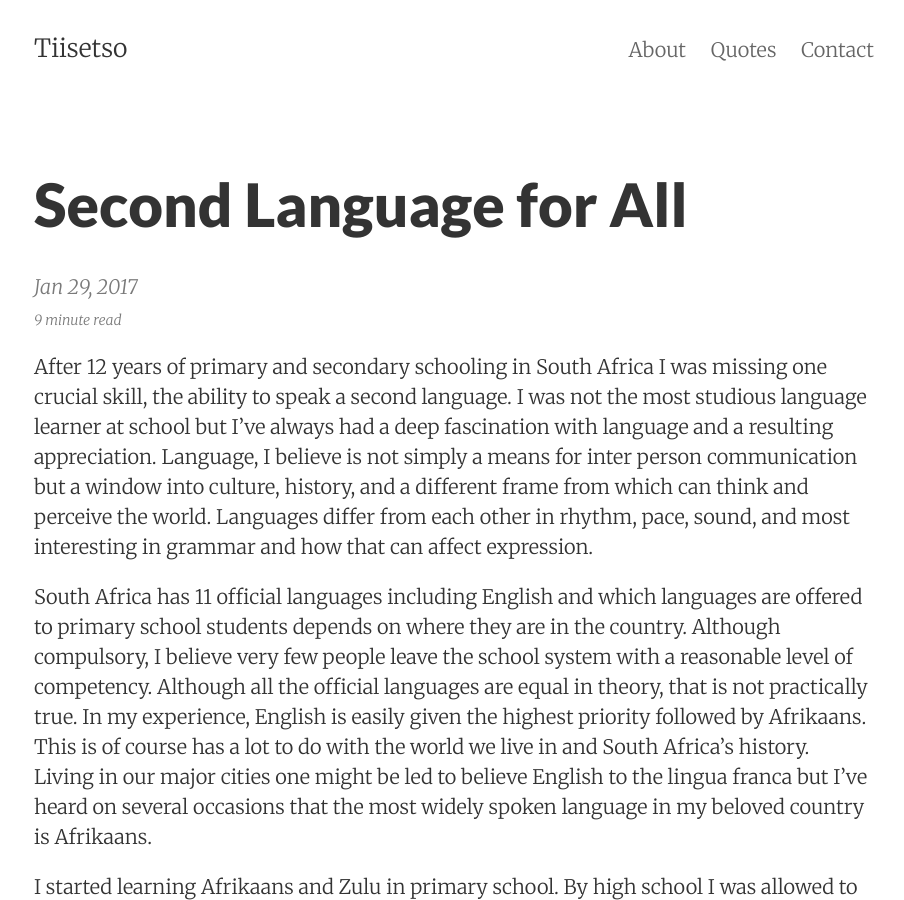
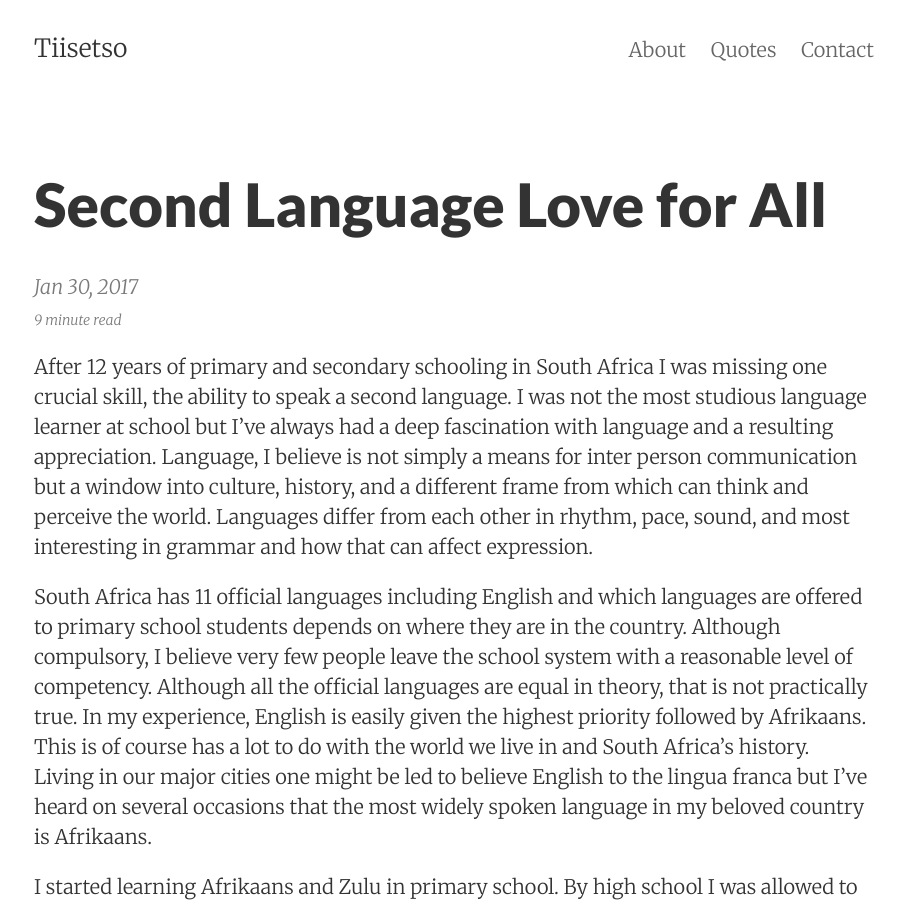
Before and after one commit to Tiisetso/tiisetso.github.io, a Jekyll site: the page built from _posts/2017-05-22-Second-Language-Love-for-All.md, in a window 1280 px wide and 900 px high. Shown: the whole window, without its empty margins (186-1090 px from the left). Built offline with Jekyll 4.4.1, drawn with Linux system fonts in a browser that asks for light colours.

Commit message:
renamed the language post.

```diff
--- a/_config.yml
+++ b/_config.yml
@@ -6,7 +6,7 @@ description: "A blog to share my experiences and thoughts."
 baseurl:     ""
 url:         "http://tiisetso.com"
 date_format: "%b %-d, %Y"
-
+timezone: Asia/Shanghai
 show_drafts: false
 future: false
 
--- a/_posts/2017-05-22-Language-Project.md
+++ b/_posts/2017-05-22-Second-Language-Love-for-All.md
@@ -1,6 +1,6 @@
 ---
 layout:     post
-title:      Second Language for All
+title:      Second Language Love for All
 date:       2017-01-29 18:44:09
 summary:    Improving second languages beyond English.
 categories: language
```
